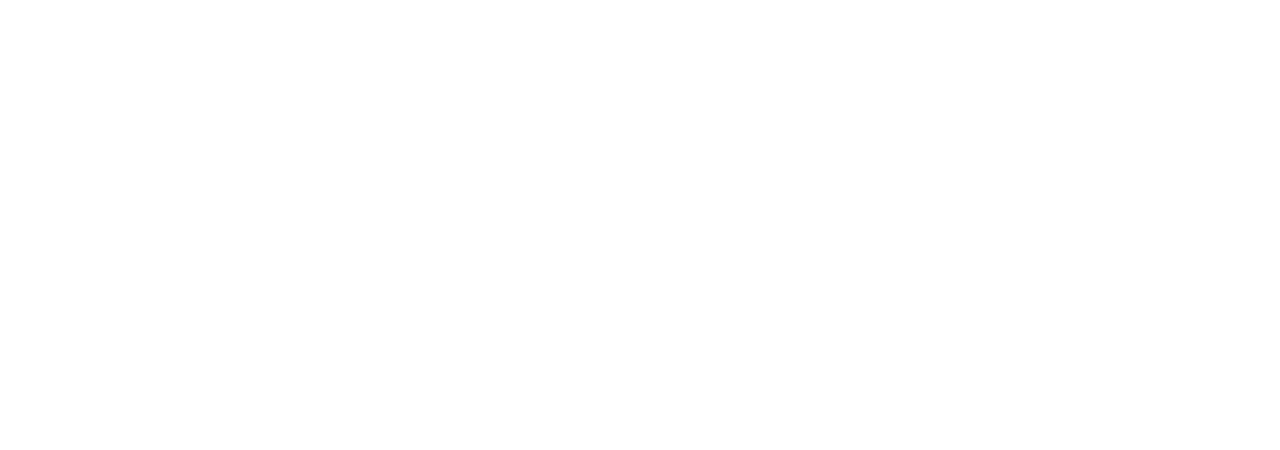
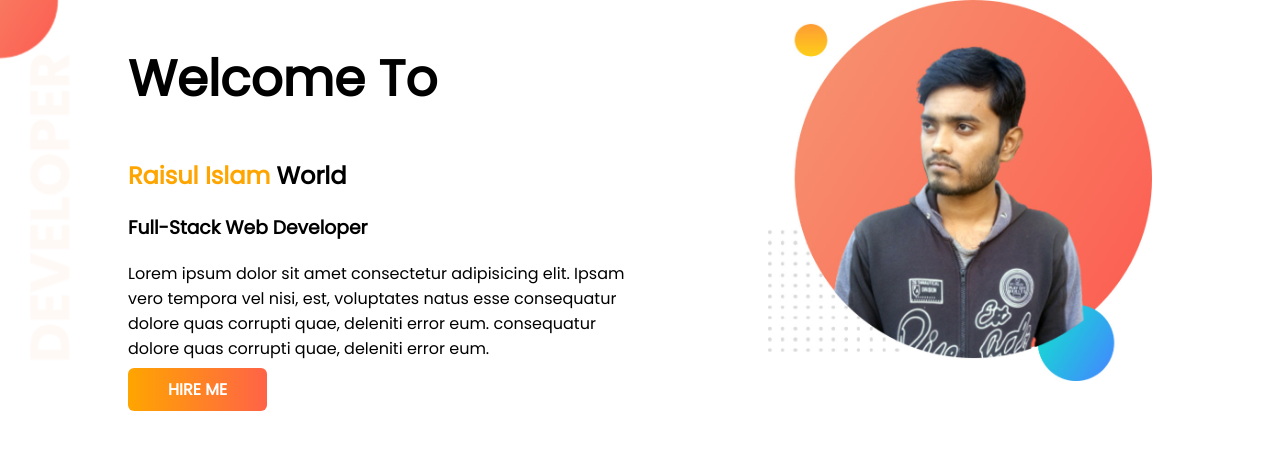
Before and after one commit to raisul227/Developer-Portfolio, a plain HTML site: page index.html in a window 1280 px wide. Drawn offline with Linux system fonts and the light colour scheme.

Commit message:
top banner adeded

```diff
--- a/index.html
+++ b/index.html
@@ -6,10 +6,39 @@
     <meta http-equiv="X-UA-Compatible" content="IE=edge">
     <meta name="viewport" content="width=device-width, initial-scale=1.0">
     <title>Developer Portfolio</title>
+    <link rel="preconnect" href="https://fonts.googleapis.com">
+    <link rel="preconnect" href="https://fonts.gstatic.com" crossorigin>
+    <link href="https://fonts.googleapis.com/css2?family=Poppins&display=swap" rel="stylesheet">
     <link rel="stylesheet" href="style.css">
+
 </head>
 
 <body>
+    <section class="top-banner">
+
+        <div class="half-width text-container">
+            <h1 class="heading-1">Welcome To </h1>
+            <h2 class="heading-2"> <span class="text-primary"> Raisul Islam </span>World</h2>
+            <h3 class="heading-3">
+                Full-Stack Web Developer
+            </h3>
+            <p class="para-1">
+                Lorem ipsum dolor sit amet consectetur adipisicing elit. Ipsam vero tempora vel nisi, est, voluptates
+                natus
+                esse
+                consequatur dolore quas corrupti quae, deleniti error eum.
+                consequatur dolore quas corrupti quae, deleniti error eum.
+            </p>
+            <a href="#" class="btn" target="_blank">Hire Me</a>
+        </div>
+        <div class="half-width">
+            <img src="./images/my-bg.jpg" alt="My Image">
+        </div>
+
+
+    </section>
+
+
 
 </body>
 
--- a/style.css
+++ b/style.css
@@ -0,0 +1,37 @@
+
+
+body{
+    font-family: 'Poppins', sans-serif;
+    margin: 0;
+}
+
+.heading-1{
+    font-size: 50px;
+}
+.text-primary{
+    color: orange;
+}
+
+.top-banner{
+    display: flex;
+    background-image: url(./images/top-banner.png);
+    background-repeat: no-repeat;
+
+}
+.half-width{
+    width: 50%;
+    padding-left: 10%;
+}
+.half-width img{
+    width: 75%;
+}
+
+.btn{
+    text-decoration: none;
+    background: linear-gradient(to right,orange,tomato);
+    color: #fff;
+    padding: 10px 40px;
+    border-radius: 6px;
+    font-weight: 700;
+    text-transform: uppercase;
+}
```
Also changed, not shown: images/my-bg.jpg (added), images/my.png (added).
